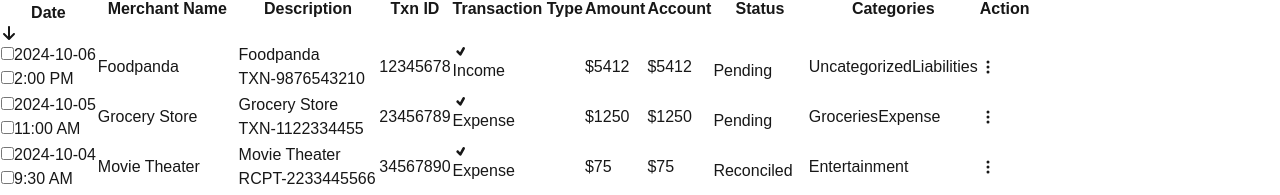
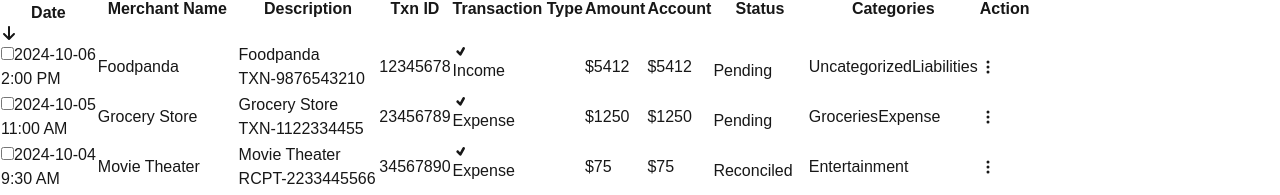
Before and after one commit to HumayunKabirSobuj/Task-Project, a Next.js app: page / in a window 1280 px wide. Shown: the part 752-947 px from the top of the page. Built offline with nearby package versions, Linux system fonts and the light colour scheme.

Commit message:
table modify again

```diff
--- a/src/Components/Table.jsx
+++ b/src/Components/Table.jsx
@@ -141,13 +141,13 @@ const Table =  () => {
                 key={idx}
               >
                 <td className="px-4 py-2 ">
-                  <span className="text-lg font-semibold">
+                  <span className="text-md font-semibold">
                     <input type="checkbox" className="h-4 w-4 mr-2" />
                     {data?.date}
                   </span>{" "}
                   <br />{" "}
-                  <span className="text-md text-gray-500 font-semibold">
-                    <input type="checkbox" className="h-4 w-4" />
+                  <span className="text-sm text-gray-500 font-semibold">
+
                     {data?.time}
                   </span>
                 </td>
```
